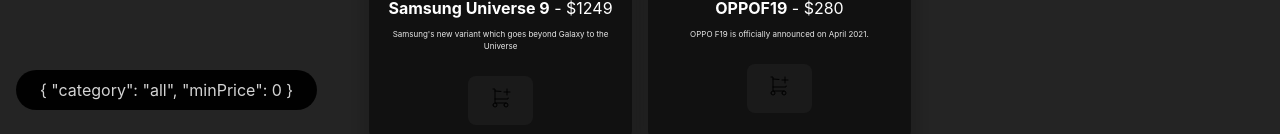
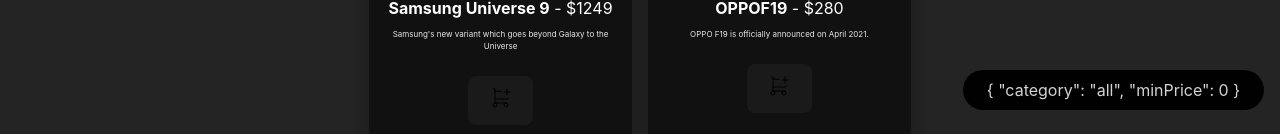
Before and after one commit to maugarciav/shoppingCart, a React (Vite) app: page / in a window 1280 px wide. Shown: the part 674-808 px from the top of the page. Built offline with nearby package versions, Linux system fonts and the light colour scheme.

Commit message:
feat: render footer only on development

```diff
--- a/src/App.jsx
+++ b/src/App.jsx
@@ -3,6 +3,7 @@
 import { Products } from './components/Products'
 import { Header } from './components/Header'
 import { Footer } from './components/Footer'
+import { IS_DEVELOPMENT } from './config'
 
 function useFilters () {
   const [filters, setFilters] = useState({
@@ -35,7 +36,7 @@
     <>
       <Header changeFilters={setFilters}/>
       <Products products={filteredProducts}/>
-      <Footer filters={filters}/>
+      {IS_DEVELOPMENT && <Footer filters={filters}/> }
     </>
   )
 }
--- a/src/components/Footer.css
+++ b/src/components/Footer.css
@@ -1,8 +1,8 @@
 .footer {
   position: fixed;
-  left: 16px;
+  right: 16px;
   bottom: 16px;
-  text-align: left;
+  text-align: center;
   background: rgba(0, 0, 0, 7);
   padding: 8px 24px;
   border-radius: 32px;
--- /dev/null
+++ b/src/config.js
@@ -0,0 +1 @@
+export const IS_DEVELOPMENT = process.env.NODE_ENV === 'development'
```
